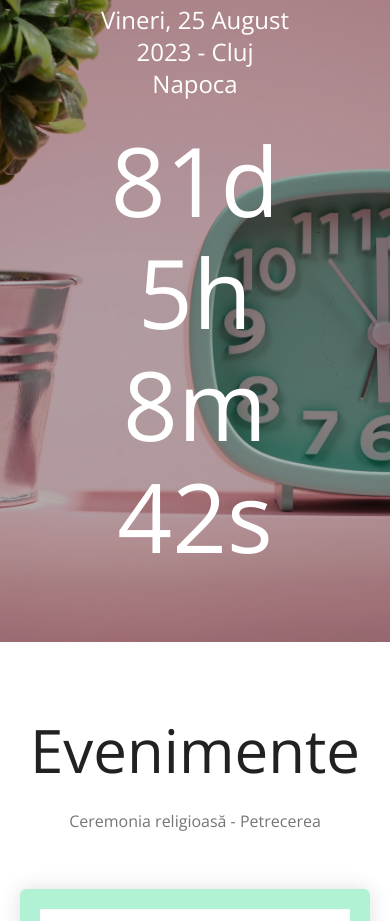
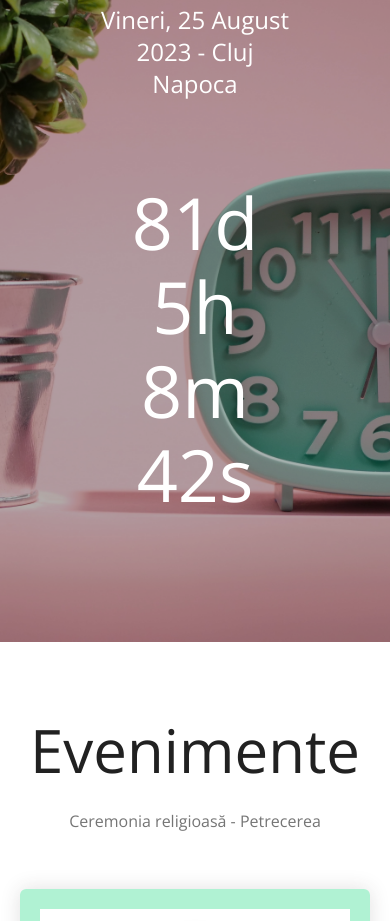
Before and after one commit to FreeNelu/website-botez, a React (Create React App) app: page / in a window 390 px wide. Shown: the part 1900-2821 px from the top of the page. Built offline with nearby package versions, Linux system fonts and the light colour scheme; a web font is replaced by a local one.

Commit message:
make countdown smaller on mobile

```diff
--- a/src/Components/Cand.tsx
+++ b/src/Components/Cand.tsx
@@ -81,7 +81,7 @@ const Cand = () => {
         <Typography variant="h5" sx={{ margin: "24px" }}>
           Vineri, 25 August 2023 - Cluj Napoca
         </Typography>
-        <Typography variant="h1">{countdown}</Typography>
+        <Typography variant="h1" sx={{transform: {xs: 'scale(0.75)', md: 'scale(1)'}}}>{countdown}</Typography>
       </Box>
     </Box>
   );
```
